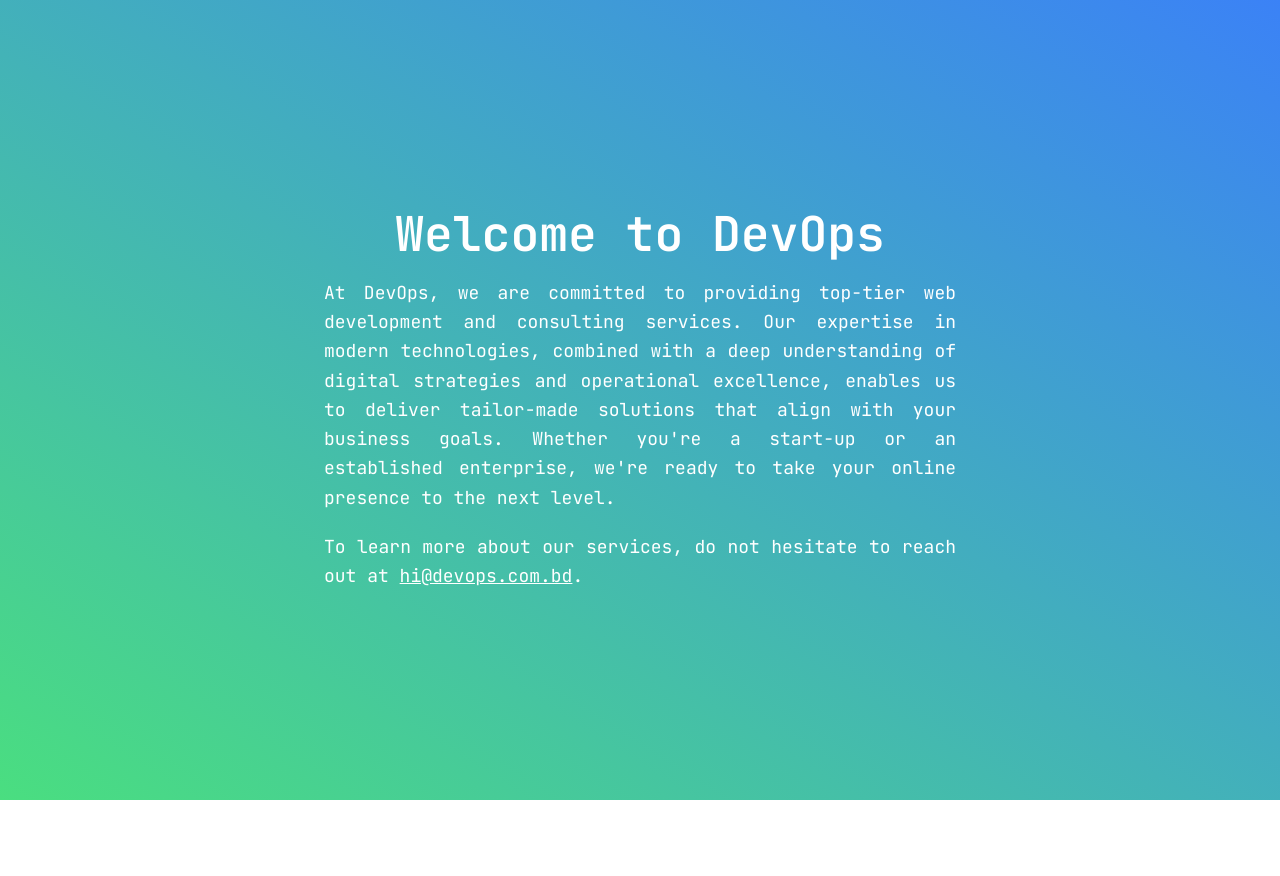
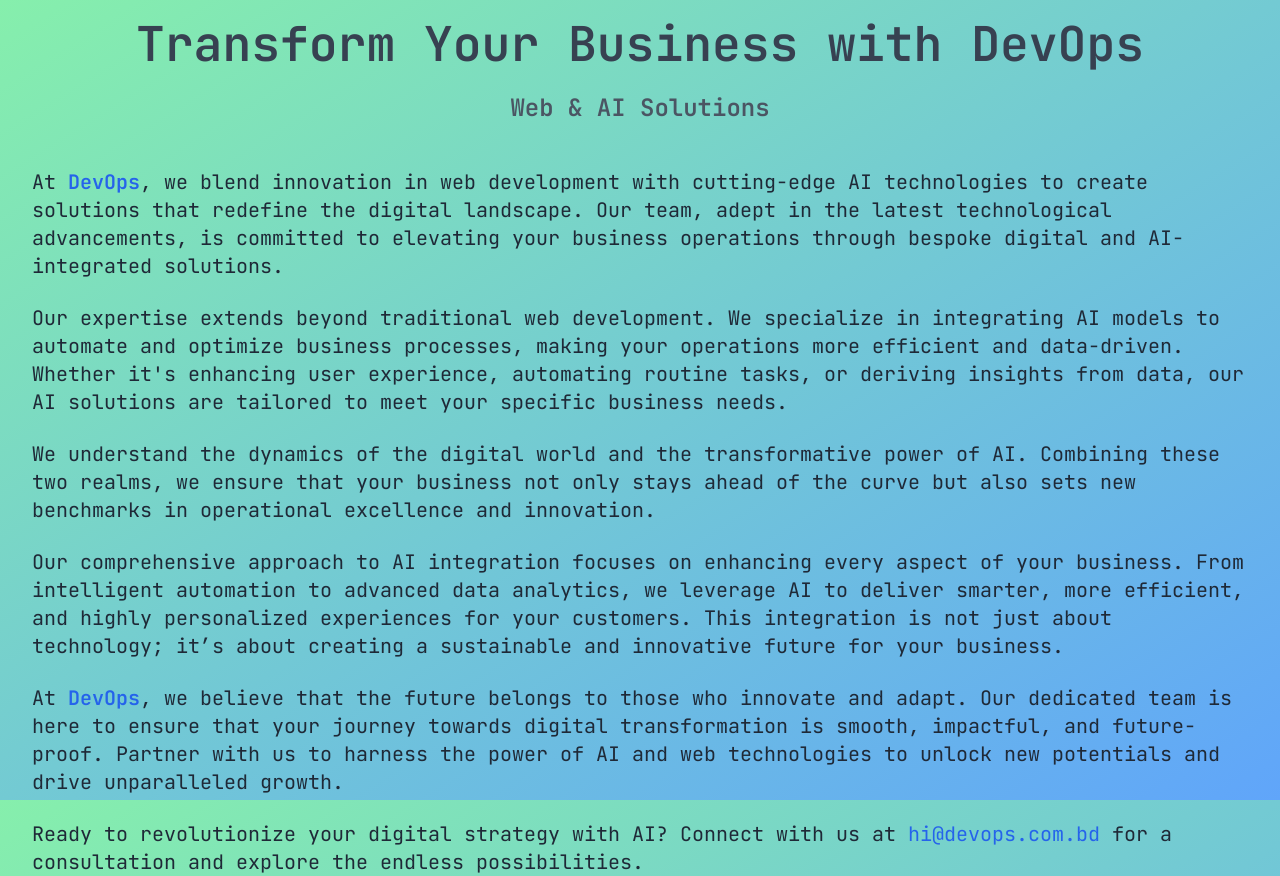
Before and after one commit to SHSharkar/DevOps, a website: page index.html in a window 1280 px wide. Before the commit the page ends 800 px from the top, so only its background shows below. Drawn offline with Linux system fonts and the light colour scheme.

Commit message:
Updated the webpage contents

```diff
--- a/index.html
+++ b/index.html
@@ -4,12 +4,12 @@
 <head>
     <meta charset="UTF-8">
     <meta name="viewport" content="width=device-width, initial-scale=1.0">
-    <title>Innovative DevOps Solutions | Your Pathway to Digital Excellence</title>
+    <title>DevOps: Leading Web & AI Development Solutions</title>
     <meta name="description"
-        content="Explore top-tier web development and consultancy services at DevOps. Our blend of modern tech know-how and strategic insights provides unique solutions aligning with your business goals. Elevate your online presence with us.">
-    <meta property="og:title" content="Innovative DevOps Solutions | Your Pathway to Digital Excellence">
+        content="DevOps - Empowering businesses with cutting-edge web development and AI integration to drive digital innovation and operational efficiency.">
+    <meta property="og:title" content="DevOps: Leading Web & AI Development Solutions">
     <meta property="og:description"
-        content="Explore top-tier web development and consultancy services at DevOps. Our blend of modern tech know-how and strategic insights provides unique solutions aligning with your business goals. Elevate your online presence with us.">
+        content="DevOps - Empowering businesses with cutting-edge web development and AI integration to drive digital innovation and operational efficiency.">
     <link rel="apple-touch-icon" sizes="57x57" href="apple-icon-57x57.png" />
     <link rel="apple-touch-icon" sizes="60x60" href="apple-icon-60x60.png" />
     <link rel="apple-touch-icon" sizes="72x72" href="apple-icon-72x72.png" />
@@ -39,18 +39,45 @@
     </style>
 </head>
 
-<body
-    class="bg-gradient-to-tr from-green-400 to-blue-500 flex items-center justify-center h-screen text-white ligatures">
-    <div class="text-center space-y-5 px-5 z-10 relative max-w-2xl mx-auto">
-        <h1 class="text-5xl font-bold leading-none">Welcome to DevOps</h1>
-        <p class="text-lg leading-relaxed mt-4 text-justify">At DevOps, we are committed to providing top-tier web
-            development and
-            consulting services. Our expertise in modern technologies, combined with a deep understanding of digital
-            strategies and operational excellence, enables us to deliver tailor-made solutions that align with your
-            business goals. Whether you're a start-up or an established enterprise, we're ready to take your online
-            presence to the next level.</p>
-        <p class="text-lg leading-relaxed mt-4 text-justify">To learn more about our services, do not hesitate to reach
-            out at <a href="mailto:hi@devops.com.bd" class="underline text-white">hi@devops.com.bd</a>.</p>
+<body class="h-screen leading-relaxed text-gray-800 bg-gradient-to-br from-green-300 to-blue-400 ligatures">
+    <div class="container px-4 mx-auto sm:px-6 lg:px-8">
+        <header class="py-5 text-center">
+            <h1 class="text-3xl font-extrabold text-gray-700 sm:text-4xl md:text-5xl">Transform Your Business with
+                DevOps</h1>
+            <h2 class="mt-6 text-lg font-extrabold text-gray-600 sm:text-2xl md:text-2xl">Web & AI Solutions</h2>
+        </header>
+
+        <section class="mt-6">
+            <article class="space-y-6 text-lg leading-relaxed md:text-xl">
+                <p class="mb-4">At <span class="font-bold text-blue-600">DevOps</span>, we blend innovation in web
+                    development with cutting-edge AI technologies to create solutions that redefine the digital
+                    landscape. Our team, adept in the latest technological advancements, is committed to elevating your
+                    business operations through bespoke digital and AI-integrated solutions.</p>
+
+                <p class="mb-4">Our expertise extends beyond traditional web development. We specialize in integrating
+                    AI models to automate and optimize business processes, making your operations more efficient and
+                    data-driven. Whether it's enhancing user experience, automating routine tasks, or deriving insights
+                    from data, our AI solutions are tailored to meet your specific business needs.</p>
+
+                <p class="mb-4">We understand the dynamics of the digital world and the transformative power of AI.
+                    Combining these two realms, we ensure that your business not only stays ahead of the curve but also
+                    sets new benchmarks in operational excellence and innovation.</p>
+
+                <p class="mb-4">Our comprehensive approach to AI integration focuses on enhancing every aspect of your
+                    business. From intelligent automation to advanced data analytics, we leverage AI to deliver smarter,
+                    more efficient, and highly personalized experiences for your customers. This integration is not just
+                    about technology; it’s about creating a sustainable and innovative future for your business.</p>
+
+                <p class="mb-4">At <span class="font-bold text-blue-600">DevOps</span>, we believe that the future
+                    belongs to those who innovate and adapt. Our dedicated team is here to ensure that your journey
+                    towards digital transformation is smooth, impactful, and future-proof. Partner with us to harness
+                    the power of AI and web technologies to unlock new potentials and drive unparalleled growth.</p>
+
+                <p>Ready to revolutionize your digital strategy with AI? Connect with us at <a
+                        href="mailto:hi@devops.com.bd" class="text-blue-600 hover:text-blue-800">hi@devops.com.bd</a>
+                    for a consultation and explore the endless possibilities.</p>
+            </article>
+        </section>
     </div>
 </body>
 
```
Also changed, not shown: package.json (+9 -4 lines), dist/main.css, 2 other files.
